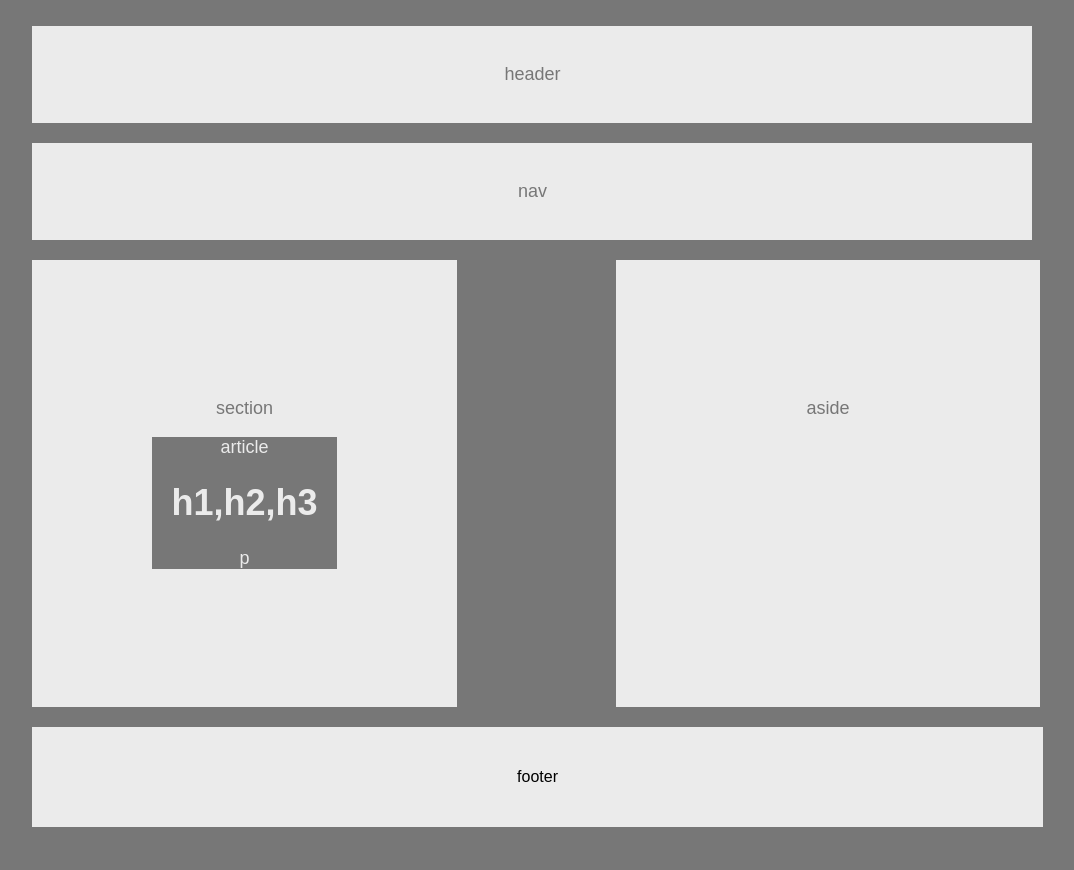
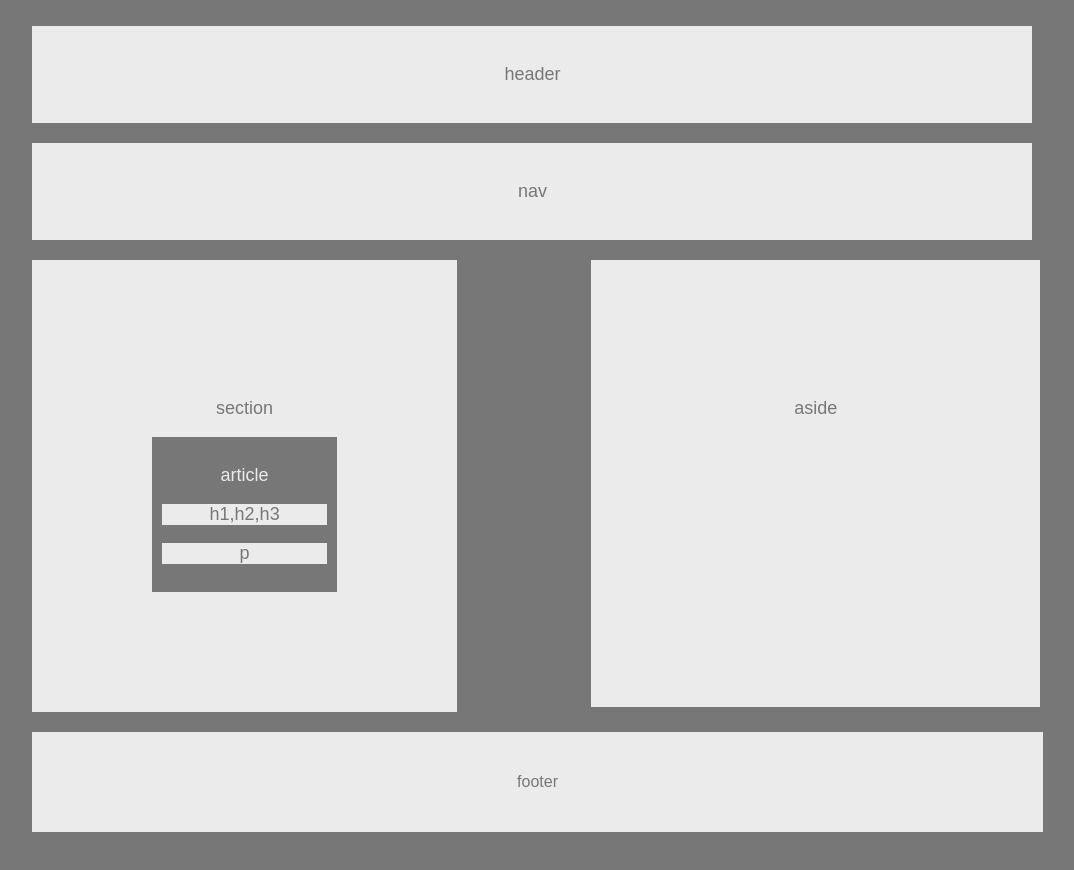
Before and after one commit to rsyal/HW-Wireframe, a plain HTML site: page index.html in a window 1280 px wide. Shown: the whole page, without its empty margins (116-1190 px from the left). Drawn offline with Linux system fonts and the light colour scheme.

Commit message:
final version

```diff
--- a/index.html
+++ b/index.html
@@ -25,10 +25,8 @@
 
                 <div class="article">
                         <p>article</p>
-
-                                <h1>h1,h2,h3</h1>
-
-                                        <p>p</p>
+                        <p class="h1">h1,h2,h3</p>
+                        <p class="p">p</p>
 
 
                 </div>
--- a/style.css
+++ b/style.css
@@ -55,11 +55,12 @@ nav {
     padding: 120px 120px 270px 120px;
     margin-bottom: 20px;
     margin-right: 8%;
+    margin-left: 5px;
     font-family: Arial, Helvetica, sans-serif;
     font-size: 18px;
     color: #777;
     float: right;
-    width: 15%;
+    width: 17%;
 }
 
 
@@ -67,8 +68,8 @@ nav {
 .article {
     background-color: #777;
     color: #ebebeb;
-    border-color: black;
-    border: 10px;
+    padding: 10px;
+
 }
 
 .footer {
@@ -79,14 +80,18 @@ nav {
     margin-right: 7.8%;
     clear: both;
     text-align: center;
-    text: #777;
+    color: #777;
     font-family: Arial, Helvetica, sans-serif;
 
 }
 
 .h1 {
-    background-color:  #ebebeb;
-    text: #777;
-    margin: 10px;
+    background-color: #ebebeb;
+    color: #777;
 
 }
+
+.p {
+    background-color: #ebebeb;
+    color: #777;
+}
```
